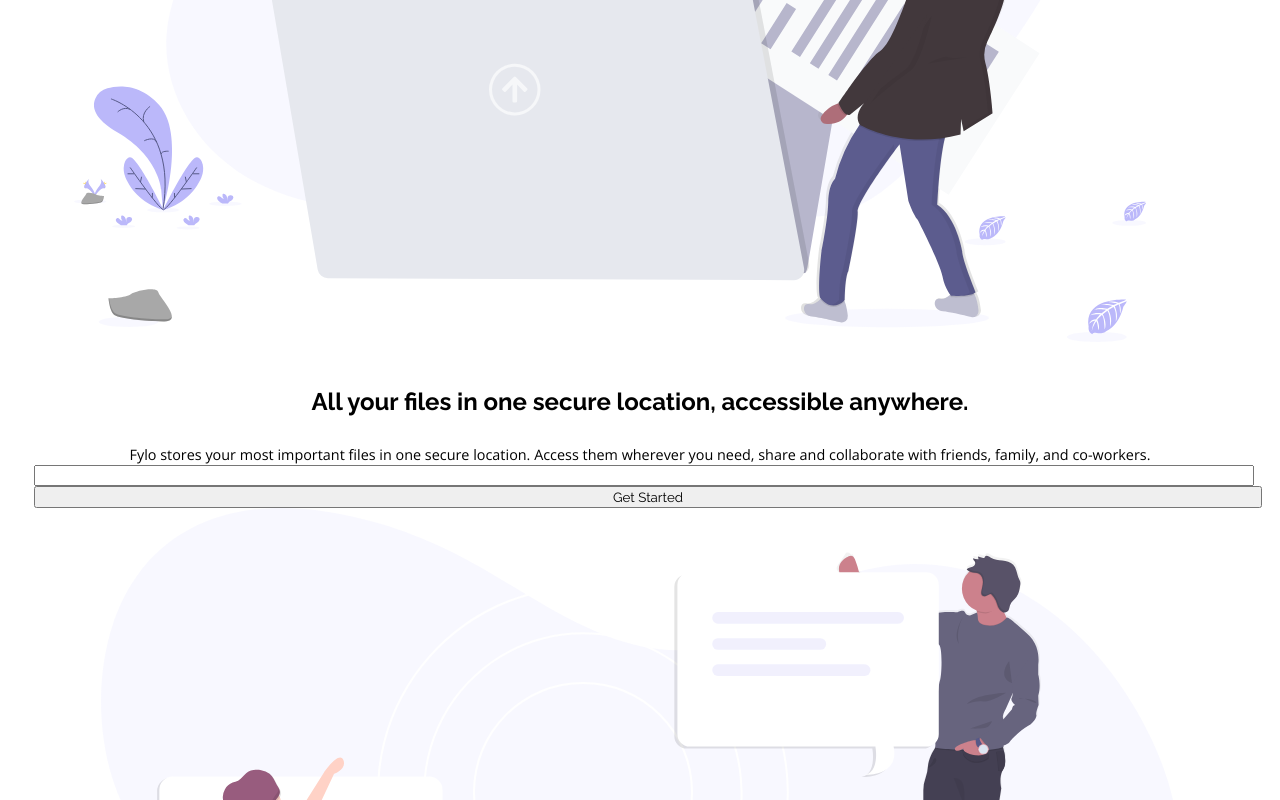
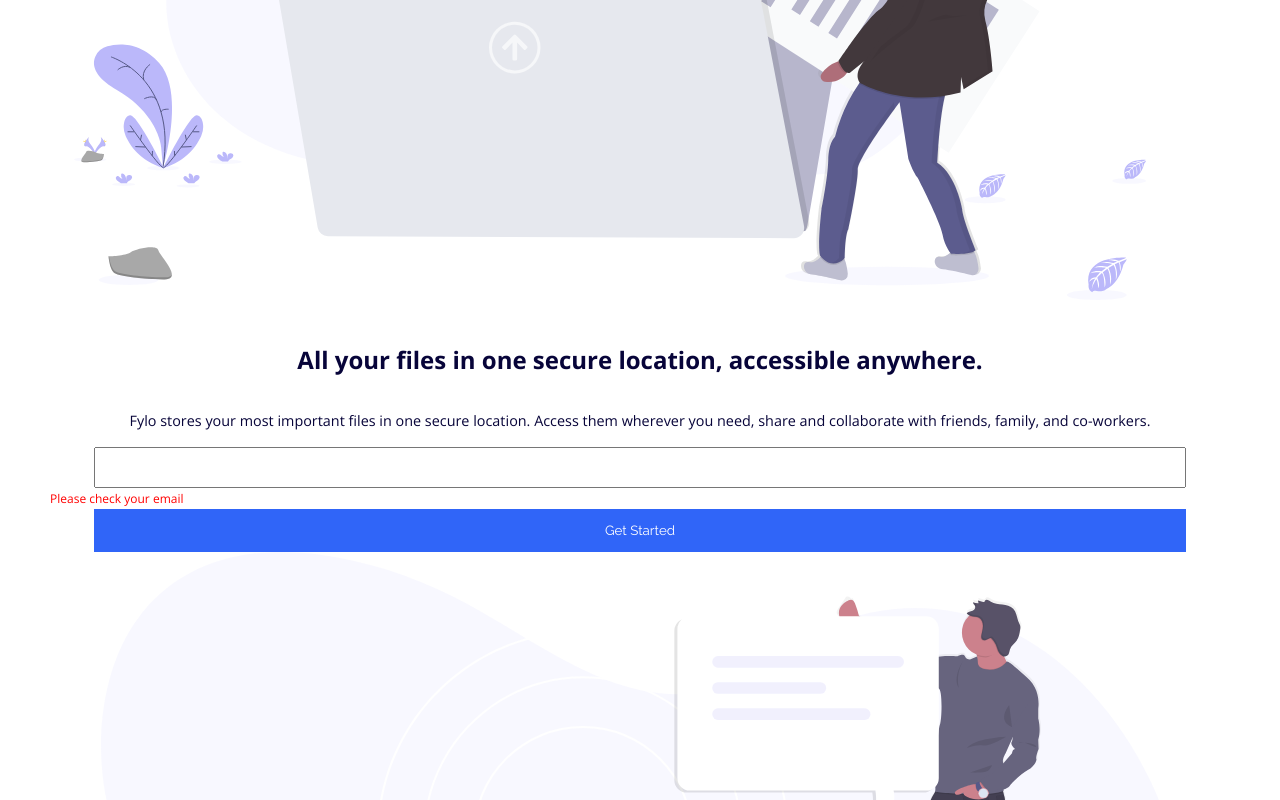
Before and after one commit to emjogale/fylo-landing-page, a plain HTML site: page index.html in a window 1280 px wide. Shown: the part 645-1445 px from the top of the page. Drawn offline with nearby package versions, Linux system fonts and the light colour scheme.

Commit message:
add in styles for location section

```diff
--- a/index.html
+++ b/index.html
@@ -16,7 +16,7 @@
 		<link rel="preconnect" href="https://fonts.googleapis.com" />
 		<link rel="preconnect" href="https://fonts.gstatic.com" crossorigin />
 		<link
-			href="https://fonts.googleapis.com/css2?family=Open+Sans&family=Raleway:wght@400;700&display=swap"
+			href="https://fonts.googleapis.com/css2?family=Open+Sans:wght@400;700&family=Raleway:wght@400;700&display=swap"
 			rel="stylesheet"
 		/>
 		<link rel="stylesheet" href="reset.css" />
@@ -45,15 +45,19 @@
 				</div>
 				<div class="text-container">
 					<div class="text-content">
-						<h2>All your files in one secure location, accessible anywhere.</h2>
-						<p>
+						<h2 class="location">
+							All your files in one secure location, accessible anywhere.
+						</h2>
+						<p class="location">
 							Fylo stores your most important files in one secure location.
 							Access them wherever you need, share and collaborate with friends,
 							family, and co-workers.
 						</p>
 					</div>
 					<form>
-						<input type="text" /><button type="submit">Get Started</button>
+						<input type="text" id="email" />
+						<p class="error">Please check your email</p>
+						<button id="button-email" class="button">Get Started</button>
 					</form>
 				</div>
 			</section>
@@ -75,8 +79,7 @@
 						</p>
 					</div>
 					<a href=""
-						>See how Fylo works
-						<img src="./images/icon-arrow.svg" alt="arrow icon"
+						>See how Fylo works <img src="./images/icon-arrow.svg" alt="arrow"
 					/></a>
 					<blockquote>
 						<img src="./images/icon-quotes.svg" alt="quotemarks" />
@@ -104,15 +107,15 @@
 				</p>
 				<form action>
 					<input type="text" />
-					<button>Get Started For Free</button>
+					<button id="button-cta" class="button">Get Started For Free</button>
 				</form>
 			</section>
 		</main>
 		<footer>
-			<div class="logo"><img src="./images/logo.svg" alt="Fylo logo" /></div>
+			<div class="logo"><img src="./images/logo.svg" alt="" /></div>
 			<div class="contact">
 				<div class="phone">
-					<img src="./images/icon-phone.svg" alt="phone icon" />
+					<img src="./images/icon-phone.svg" alt="" />
 					<p>Phone: +1-543-123-4567</p>
 				</div>
 				<div class="email">
--- a/style.css
+++ b/style.css
@@ -20,8 +20,8 @@
 /* global styles */
 * {
 	box-sizing: border-box;
+	-moz-box-sizing: border-box;
 }
-
 *,
 *:before,
 *:after {
@@ -32,11 +32,15 @@
 html {
 	font-size: 16px;
 	font-family: "Open Sans", sans-serif;
+	color: var(--very-dark-blue);
 }
-h2,
+
 button,
 nav {
 	font-family: "Raleway", sans-serif;
+}
+h2 {
+	font-weight: 700;
 }
 img {
 	max-width: 100%;
@@ -68,8 +72,8 @@ nav.primary a {
 }
 /* main section styles */
 main {
-	padding: 2.15rem;
-	margin-top: 2.5rem;
+	margin: 2rem 1.75rem;
+
 	text-align: center;
 }
 
@@ -81,9 +85,8 @@ main {
 
 .hero h2 {
 	font-size: 1.5rem;
-	font-weight: 700;
+	font-weight: bold;
 	padding: 1.5rem 0;
-
 	line-height: 1.5;
 }
 
@@ -92,9 +95,32 @@ main {
 	font-size: 0.9rem;
 }
 
-.hero input,
-.hero button {
-	width: 100%;
+input,
+button {
+	width: 87%;
+	padding: 0.7rem;
+}
+
+button {
+	color: white;
+	background-color: var(--bright-blue);
+	border: 2px solid var(--bright-blue);
+	outline: none;
+}
+/* location section styles */
+h2.location {
+	font-weight: 700;
+}
+p.location {
+	padding: 0.5rem 0.5rem 1rem 0.5rem;
+}
+
+/* email form styles */
+p.error {
+	font-size: 0.75rem;
+	padding-left: 1.8%;
+	text-align: left;
+	color: red;
 }
 /* attribution styles */
 .attribution {
```
